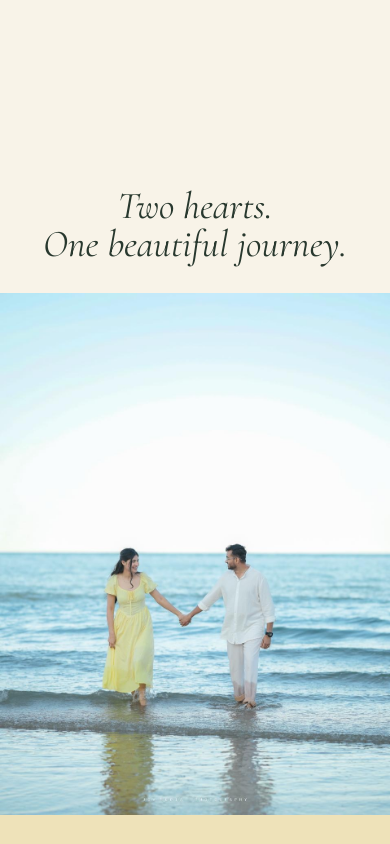
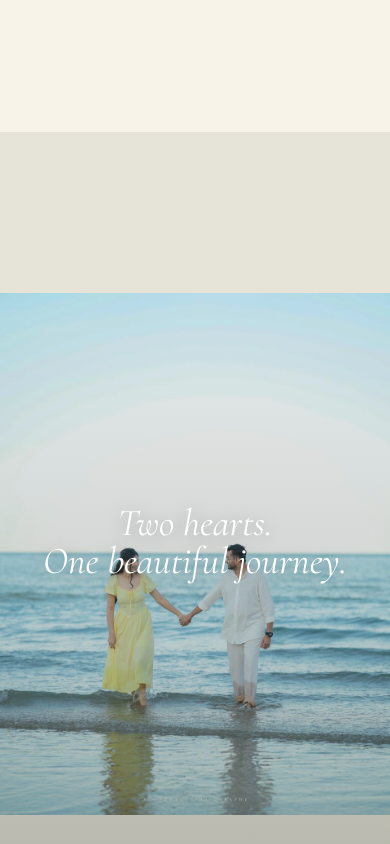
Before and after one commit to tanujkapila/tanuj-prachi-wedding, a plain HTML site: page index.html in a window 390 px wide. Shown: the part 2400-3244 px from the top of the page. Drawn offline with nearby package versions, Linux system fonts and the light colour scheme.

Commit message:
Make photo sections full-height with uncropped image overlays

```diff
--- a/index.html
+++ b/index.html
@@ -18,7 +18,7 @@
     .reveal { opacity:0; transform:translateY(42px); transition:opacity 1.1s cubic-bezier(.22,1,.36,1), transform 1.1s cubic-bezier(.22,1,.36,1); }
     .reveal.visible { opacity:1; transform:translateY(0); }
 
-    .hero, .intro, .countdown-section, .details, .rsvp, .footer {
+    .hero, .intro, .countdown-section, .details, .rsvp, .footer, .photo {
       min-height:100svh;
       height:100vh;
     }
@@ -43,11 +43,11 @@
     .number { display:block; font-family:"Cormorant Garamond",serif; font-size:clamp(45px,7vw,80px); font-style:italic; line-height:1; }
     .unit { font-size:10px; letter-spacing:3px; text-transform:uppercase; opacity:.6; }
 
-    /* Keep the caption above the photo and show the complete image without cropping. */
-    .photo { display:flex; flex-direction:column; align-items:center; justify-content:flex-start; position:relative; overflow:visible; isolation:isolate; color:var(--green); text-align:center; background:var(--cream); }
-    .photo-text { order:1; width:100%; padding:clamp(55px,8vw,95px) 20px clamp(30px,4vw,50px); font-family:"Cormorant Garamond",serif; font-size:clamp(38px,6vw,75px); font-style:italic; line-height:1; }
-    .photo-image { order:2; display:block; position:static; width:100%; height:auto; max-width:100%; object-fit:contain; transform:none; animation:none; transition:none; }
-    .photo:hover .photo-image { transform:none; }
+    /* Keep each photo section the same height as the hero, with the full image visible behind the caption. */
+    .photo { position:relative; display:flex; align-items:center; justify-content:center; overflow:hidden; isolation:isolate; background:var(--cream); color:var(--white); text-align:center; }
+    .photo::after { content:""; position:absolute; inset:0; z-index:1; background:linear-gradient(to bottom,rgba(20,35,25,.08) 20%,rgba(20,35,25,.32) 100%); pointer-events:none; }
+    .photo-text { position:relative; z-index:2; width:100%; padding:20px; transform:translateY(-8%); font-family:"Cormorant Garamond",serif; font-size:clamp(38px,6vw,75px); font-style:italic; line-height:1; text-shadow:0 2px 18px rgba(0,0,0,.28); }
+    .photo-image { position:absolute; z-index:0; inset:0; display:block; width:100%; height:100%; object-fit:contain; object-position:center; }
 
     .details { background:var(--sand); padding:125px 25px; text-align:center; }
     .details h2, .rsvp h2 { font-family:"Cormorant Garamond",serif; font-style:italic; font-weight:400; line-height:.9; }
@@ -55,7 +55,7 @@
     .location { margin-top:20px; font-family:"Cormorant Garamond",serif; font-size:27px; }
     .date-large { margin-top:50px; font-family:"Cormorant Garamond",serif; font-size:clamp(28px,4vw,40px); }
     .buttons { display:flex; justify-content:center; align-items:center; gap:15px; flex-wrap:wrap; margin-top:38px; }
-    .button { display:inline-block; padding:14px 30px; border:1px solid rgba(40,56,46,.4); border-radius:50px; text-decoration:none; color:var(--green); font-size:11px; letter-spacing:2px; text-transform:uppercase; transition:background .25s,color .25s,transform .25s; }
+    .button { display:inline-block; padding:14px 30px; border:1px solid rgba(40,56,46,.4); border-radius:50px; text-decoration:none; color:var(--green); font-size:11px; letter-spacing:2px; text-transform:uppercase; transition:background .3s ease,color .3s ease,transform .3s ease; }
     .button:hover { background:var(--green); color:white; transform:translateY(-2px); }
     .rsvp { padding:125px 25px; text-align:center; background:var(--cream); }
     .rsvp h2 { font-size:clamp(70px,10vw,110px); line-height:1; }
@@ -68,18 +68,17 @@
     @keyframes heroZoom { from { transform:scale(1.04); } to { transform:scale(1); } }
     @media (prefers-reduced-motion:reduce) { html { scroll-behavior:auto; } *,*::before,*::after { animation-duration:.01ms!important; transition-duration:.01ms!important; } .reveal { opacity:1; transform:none; } }
     @media (max-width:600px) {
-      .hero, .intro, .countdown-section, .details, .rsvp, .footer { min-height:100svh; height:100svh; }
+      .hero, .intro, .countdown-section, .details, .rsvp, .footer, .photo { min-height:100svh; height:100svh; }
       .hero { min-height:600px; }
       .hero-content { padding-bottom:65px; }
       .hero-small { font-size:9px; letter-spacing:3px; }
       .hero-date { font-size:10px; letter-spacing:2px; }
       .intro,.countdown-section,.details,.rsvp { padding-top:82px; padding-bottom:82px; }
-      .photo { min-height:0; }
-      .photo-text { padding:55px 20px 30px; }
       .countdown { gap:25px; }
       .countdown-item { min-width:55px; }
       .number { font-size:45px; }
       .unit { font-size:8px; letter-spacing:2px; }
+      .photo-text { transform:translateY(-10%); }
     }
   </style>
 </head>
```
